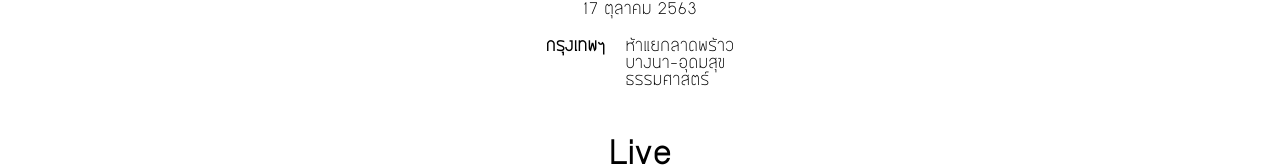
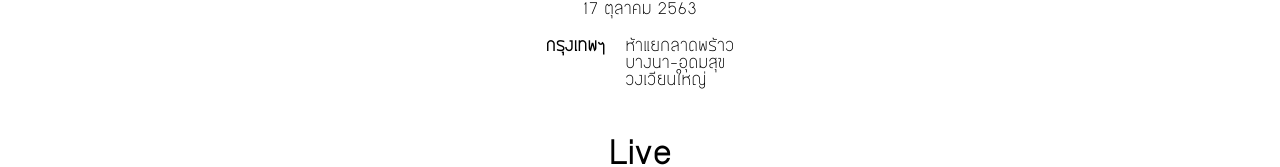
Before and after one commit to tumme/mobfeeds, a React (Create React App) app: page / in a window 1280 px wide. Shown: the part 306-473 px from the top of the page. Built offline with nearby package versions, Linux system fonts and the light colour scheme.

Commit message:
add wongwienyai

```diff
--- a/src/components/CurrentMeetingPointsContainer.tsx
+++ b/src/components/CurrentMeetingPointsContainer.tsx
@@ -40,7 +40,7 @@ const meetingPoints =
                 points: [
                     'ห้าแยกลาดพร้าว',
                     'บางนา-อุดมสุข',
-                    'ธรรมศาสตร์'
+                    'วงเวียนใหญ่'
                 ]
             }
         ]
```
